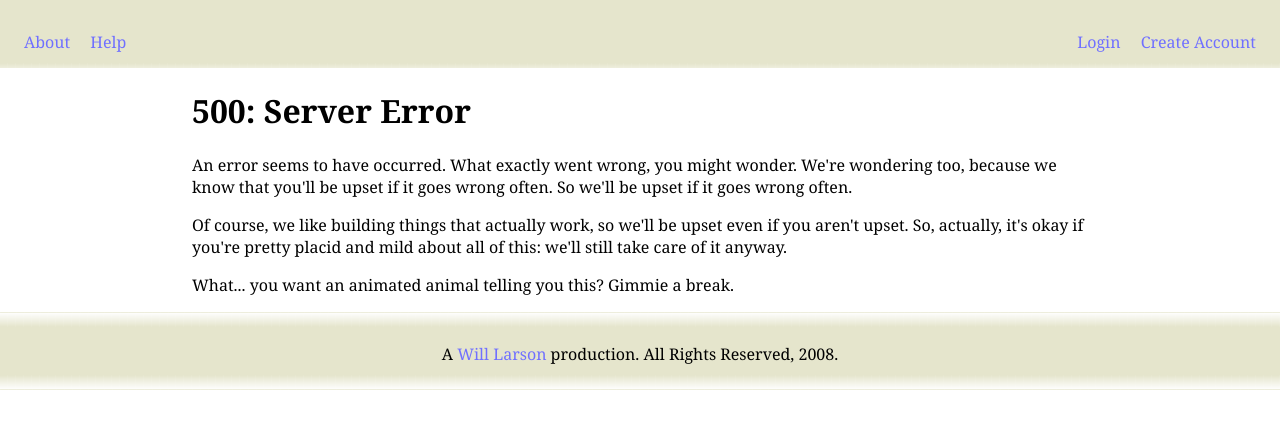
After one commit to lethain/codernote, a Django app: template templates/500.html in a window 1280 px wide. The commit adds this page. Shown: the top 429 px of the page. Run offline with Django 3.2, Linux system fonts and the light colour scheme; the template is opened without the code that fills it, so the values that code supplies are empty.

Commit message:
Added custom 404/500 pages.

```diff
--- /dev/null
+++ b/templates/500.html
@@ -0,0 +1,26 @@
+{% extends "base.html" %}
+
+{% block title %}Codernote 500{% endblock %}
+
+{% block content %}
+
+<div class="main">
+  <h1> 500: Server Error </h1>
+  <p>
+  An error seems to have occurred. What exactly went wrong,
+  you might wonder. We're wondering too, because we know that
+  you'll be upset if it goes wrong often. So we'll be upset if
+  it goes wrong often.
+  </p>
+  <p>
+  Of course, we like building things that actually work, so
+  we'll be upset even if you aren't upset. So, actually, it's
+  okay if you're pretty placid and mild about all of this:
+  we'll still take care of it anyway.
+  </p>
+  <p>
+  What... you want an animated animal telling you this?
+  Gimmie a break.
+  </p>
+</div>
+{% endblock %}
--- a/templates/codernote/help.html
+++ b/templates/codernote/help.html
@@ -3,7 +3,7 @@
 {% block content %}
 <div class="main">
 
-  <h2>I changed a hash or flow published note, but it didn't update.</h2>
+  <h2>I changed a published note, but it didn't update.</h2>
   <p>
   Yep, don't worry, if you wait a couple of minutes then it'll update. Published
   notes are refreshed every half hour, so you shouldn't have to wait too long
```
Also changed, not shown: templates/404.html (added, +20 -0 lines).
